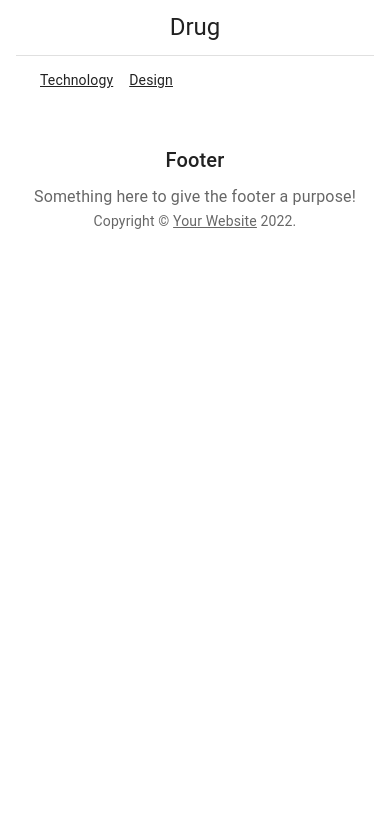
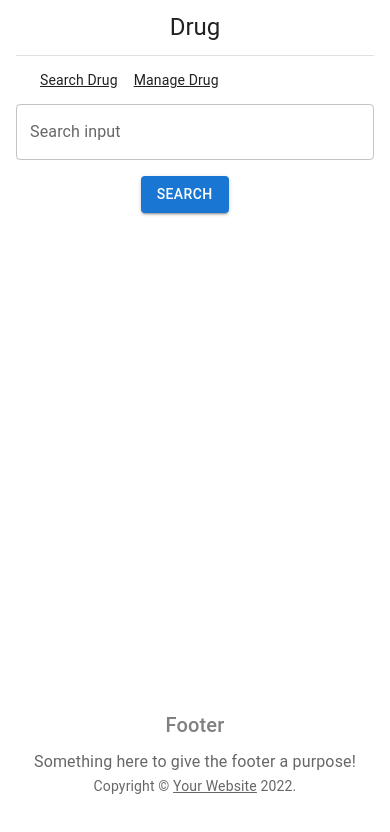
Before and after one commit to cozydevy/drug, a React (Create React App) app: page / in a window 390 px wide. Shown: the top 832 px of the page. Built offline with nearby package versions, Linux system fonts and the light colour scheme.

Commit message:
css responsive

```diff
--- a/src/Drug.js
+++ b/src/Drug.js
@@ -15,10 +15,13 @@ import Footer from './Footer';
 // import post1 from './blog-post.1.md';
 // import post2 from './blog-post.2.md';
 // import post3 from './blog-post.3.md';
-
+import TextField from '@mui/material/TextField';
+import Stack from '@mui/material/Stack';
+import Autocomplete from '@mui/material/Autocomplete';
+import SearchDrug from './SearchDrug';
 const sections = [
-  { title: 'Technology', url: '#' },
-  { title: 'Design', url: '#' },
+  { title: 'Search Drug', url: '#' },
+  { title: 'Manage Drug', url: '#' },
 
 ];
 
@@ -59,15 +62,7 @@ const sidebar = {
   archives: [
     { title: 'March 2020', url: '#' },
     { title: 'February 2020', url: '#' },
-    { title: 'January 2020', url: '#' },
-    { title: 'November 1999', url: '#' },
-    { title: 'October 1999', url: '#' },
-    { title: 'September 1999', url: '#' },
-    { title: 'August 1999', url: '#' },
-    { title: 'July 1999', url: '#' },
-    { title: 'June 1999', url: '#' },
-    { title: 'May 1999', url: '#' },
-    { title: 'April 1999', url: '#' },
+
   ],
   social: [
     { name: 'GitHub', icon: GitHubIcon },
@@ -85,21 +80,7 @@ export default function Drug() {
       <Container maxWidth="lg">
         <Header title="Drug" sections={sections} />
         <main>
-          {/* <MainFeaturedPost post={mainFeaturedPost} /> */}
-          <Grid container spacing={4}>
-            {/* {featuredPosts.map((post) => (
-              <FeaturedPost key={post.title} post={post} />
-            ))} */}
-          </Grid>
-          <Grid container spacing={5} sx={{ mt: 3 }}>
-            {/* <Main title="From the firehose" posts={posts} /> */}
-            {/* <Sidebar
-              title={sidebar.title}
-              description={sidebar.description}
-              archives={sidebar.archives}
-              social={sidebar.social}
-            /> */}
-          </Grid>
+          <SearchDrug></SearchDrug>
         </main>
       </Container>
       <Footer
--- a/src/Footer.js
+++ b/src/Footer.js
@@ -22,8 +22,11 @@ function Footer(props) {
   const { description, title } = props;
 
   return (
-    <Box component="footer" sx={{ bgcolor: 'background.paper', py: 6 }}>
-      <Container maxWidth="lg">
+    <Box component="footer" sx={{ bgcolor: 'background.paper', py: 6 }} style={{color: "gray",position:"absolute",
+    left:0,
+    bottom:0,
+    right:0}} >
+      <Container maxWidth="lg"  >
         <Typography variant="h6" align="center" gutterBottom>
           {title}
         </Typography>
--- /dev/null
+++ b/src/SearchDrug.js
@@ -0,0 +1,65 @@
+import * as React from 'react';
+import TextField from '@mui/material/TextField';
+import Grid from '@mui/material/Grid';
+import Autocomplete from '@mui/material/Autocomplete';
+import Button from '@mui/material/Button';
+import { styled } from '@mui/material/styles';
+import Box from '@mui/material/Box';
+import Paper from '@mui/material/Paper';
+
+const Item = styled(Paper)(({ theme }) => ({
+    backgroundColor: theme.palette.mode === 'dark' ? '#1A2027' : '#fff',
+    ...theme.typography.body2,
+    padding: theme.spacing(1),
+    textAlign: 'center',
+    color: theme.palette.text.secondary,
+  }));
+export default function SearchDrug() {
+
+  return (
+    <Box  >
+
+    <Grid container spacing={2}  container
+  direction="row"
+  justifyContent="center"
+  alignItems="center">
+    <Grid item md={4} xs={12}>
+        <Autocomplete
+        freeSolo
+        id="free-solo-2-demo"
+        disableClearable
+        options={top100Films.map((option) => option.title)}
+        renderInput={(params) => (
+          <TextField
+            {...params}
+            label="Search input"
+            InputProps={{
+              ...params.InputProps,
+              type: 'search',
+            }}
+          />
+        )}
+      />
+
+        </Grid>
+   <Grid item md={1} xs={4}>
+          <Button variant="contained">Search</Button>
+        </Grid>
+
+
+    </Grid>
+    </Box>
+  );
+}
+
+// Top 100 films as rated by IMDb users. http://www.imdb.com/chart/top
+const top100Films = [
+  { title: 'The Shawshank Redemption', year: 1994 },
+  { title: 'The Godfather', year: 1972 },
+  { title: 'The Godfather: Part II', year: 1974 },
+  { title: 'The Dark Knight', year: 2008 },
+  { title: '12 Angry Men', year: 1957 },
+  { title: "Schindler's List", year: 1993 },
+  { title: 'Pulp Fiction', year: 1994 },
+
+];
```
